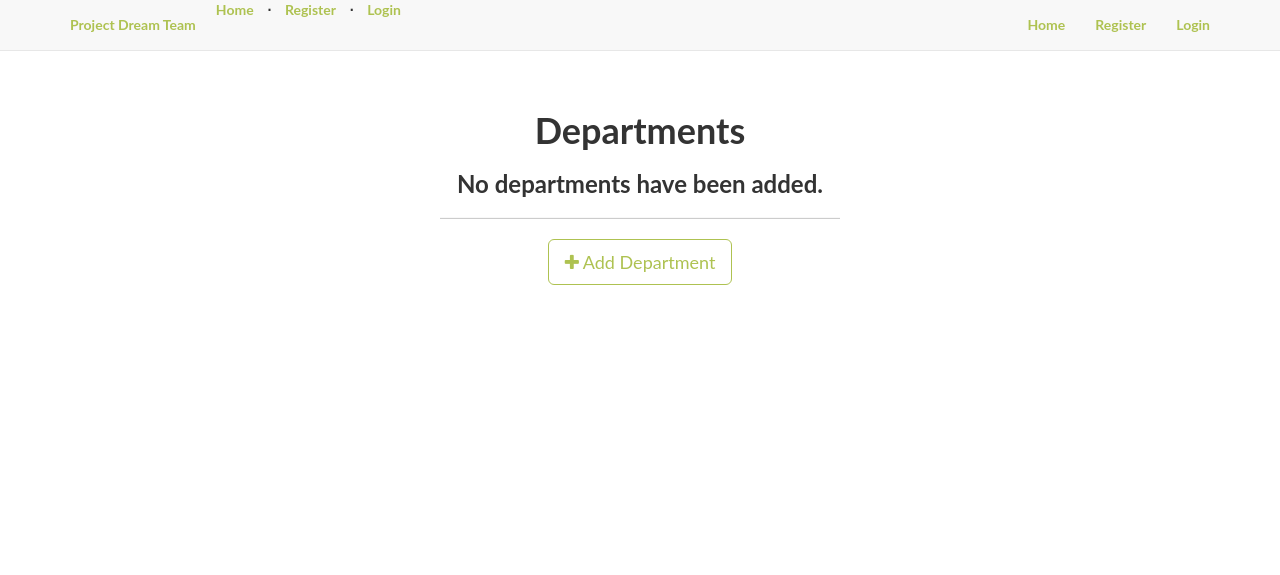
After one commit to VikiGrozdanova/Human-resource-management-, a Flask app: template app/templates/admin/departments/departments.html in a window 1280 px wide. The commit adds this page. Shown: the top 575 px of the page. Run offline with Flask 2, Linux system fonts and the light colour scheme; the template is opened without the code that fills it, so the values that code supplies are empty; parts of the project's set-up code (start-up, migrations or seed data) failed here and were passed over; some libraries are stand-ins or nearby versions.

Commit message:
Add files via upload

```diff
--- /dev/null
+++ b/app/templates/admin/departments/departments.html
@@ -0,0 +1,70 @@
+<!-- app/templates/admin/departments/departments.html -->
+
+{% import "bootstrap/utils.html" as utils %}
+{% extends "base.html" %}
+{% block title %}Departments{% endblock %}
+{% block body %}
+<div class="content-section">
+  <div class="outer">
+    <div class="middle">
+      <div class="inner">
+        <br/>
+        {{ utils.flashed_messages() }}
+        <br/>
+        <h1 style="text-align:center;">Departments</h1>
+        {% if departments %}
+          <hr class="intro-divider">
+          <div class="center">
+            <table class="table table-striped table-bordered">
+              <thead>
+                <tr>
+                  <th width="15%"> Name </th>
+                  <th width="40%"> Description </th>
+                  <th width="15%"> Employee Count </th>
+                  <th width="15%"> Edit </th>
+                  <th width="15%"> Delete </th>
+                </tr>
+              </thead>
+              <tbody>
+              {% for department in departments %}
+                <tr>
+                  <td> {{ department.name }} </td>
+                  <td> {{ department.description }} </td>
+                  <td>
+                    {% if department.employees %}
+                      {{ department.employees.count() }}
+                    {% else %}
+                      0
+                    {% endif %}
+                  </td>
+                  <td>
+                    <a href="{{ url_for('admin.edit_department', id=department.id) }}">
+                      <i class="fa fa-pencil"></i> Edit
+                    </a>
+                  </td>
+                  <td>
+                    <a href="{{ url_for('admin.delete_department', id=department.id) }}">
+                      <i class="fa fa-trash"></i> Delete
+                    </a>
+                  </td>
+                </tr>
+              {% endfor %}
+              </tbody>
+            </table>
+          </div>
+          <div style="text-align: center">
+        {% else %}
+          <div style="text-align: center">
+            <h3> No departments have been added. </h3>
+            <hr class="intro-divider">
+        {% endif %}
+          <a href="{{ url_for('admin.add_department') }}" class="btn btn-default btn-lg">
+            <i class="fa fa-plus"></i>
+            Add Department
+          </a>
+        </div>
+      </div>
+    </div>
+  </div>
+</div>
+{% endblock %}
--- a/app/templates/base.html
+++ b/app/templates/base.html
@@ -27,7 +27,7 @@
 		    {% if current_user.is_authenticated %}
 		      {% if current_user.is_admin %}
 			<li><a href="{{ url_for('home.admin_dashboard') }}">Dashboard</a></li>
-			<li><a href="#">Departments</a></li>
+			<li><a href="{{ url_for('admin.list_departments') }}">Departments</a></li>
 			<li><a href="#">Roles</a></li>
 			<li><a href="#">Employees</a></li>
 		      {% else %}
```
Also changed, not shown: app/templates/admin/departments/department.html (added, +30 -0 lines).
